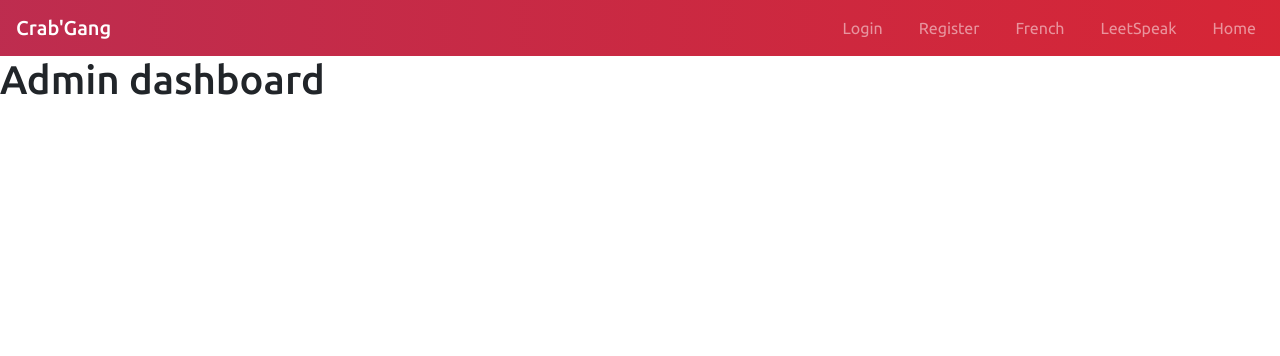
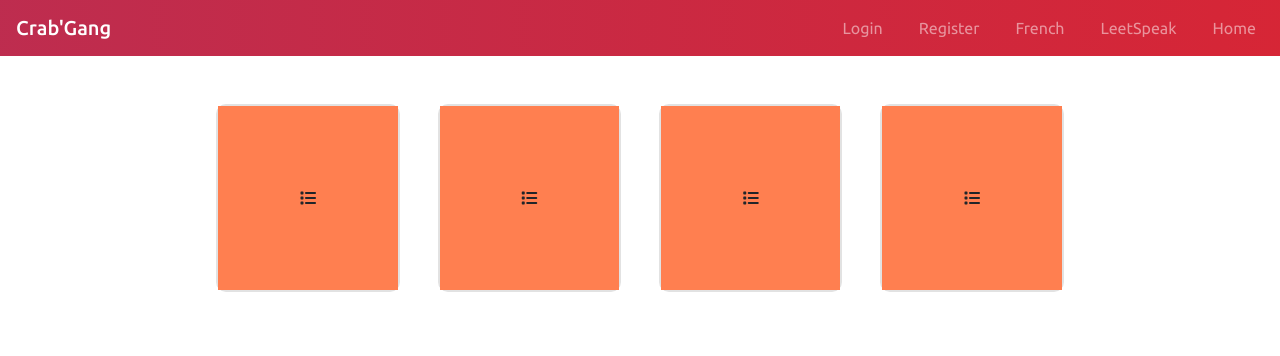
Before and after one commit to CrabGang-Team/crabgang2020, a Symfony app: template templates/admin/dashboard.html.twig in a window 1280 px wide. Shown: the top 356 px of the page. Run offline with Twig, Linux system fonts and the light colour scheme; the template is opened without the code that fills it, so the values that code supplies are empty; some libraries are stand-ins or nearby versions.

Commit message:
Feat: Added the beginning of the dashboard

```diff
--- /dev/null
+++ b/public/css/components/tile.css
@@ -0,0 +1,15 @@
+.tile-container {
+   width: 100%;
+   border: 2px solid rgb(226, 226, 226);
+   border-radius: 10px;
+}
+
+.tile-icon {
+   text-align: center;
+   padding: 80px 0 80px 0;
+   background-color: coral;
+}
+
+.tile-icon i {
+   font-size: ;
+}
--- a/templates/admin/dashboard.html.twig
+++ b/templates/admin/dashboard.html.twig
@@ -1,10 +1,17 @@
 {% extends 'base.html.twig' %}
 
-{% block title %}Hello AdminController!{% endblock %}
+{% block title %}Dashboard
+{% endblock %}
 
 {% block body %}
 
+	<div class="container-fluid mt-5">
+		<div class="row justify-content-center">
+			{% for i in 0..3 %}
+            {% include "components/tile.html.twig" %}
+         {% endfor %}
+		</div>
+	</div>
 
-<h1>Admin dashboard</h1>
 
 {% endblock %}
--- a/templates/base.html.twig
+++ b/templates/base.html.twig
@@ -26,7 +26,8 @@
 		<link rel="stylesheet" href="{{ asset('css/base.css') }}">
 
 		{# Personal CSS #}
-		<link rel="stylesheet" href="{{ asset('css/card-info.css') }}">
+		<link rel="stylesheet" href="{{ asset('css/components/card-info.css') }}">
+		<link rel="stylesheet" href="{{ asset('css/components/tile.css') }}">
 		<link rel="stylesheet" href="{{ asset('css/style.css') }}">
 		<link rel="stylesheet" href="{{ asset('css/responsive.css') }}">
 
@@ -61,7 +62,7 @@
 			</div>
 		</nav>
 
-		<div style="margin-top: 56px">
+		<div style="padding-top: 56px">
 			{% block body %}{% endblock %}
 		</div>
 
--- /dev/null
+++ b/templates/components/tile.html.twig
@@ -0,0 +1,7 @@
+<div class="col-2 mx-1">
+   <div class="tile-container">
+      <div class="tile-icon">
+         <i class="fas fa-list"></i>
+      </div>
+   </div>
+</div>
```
Also changed, not shown: src/Controller/AdminController.php (+7 -4 lines), src/Controller/MainController.php (+6 -3 lines), public/css/components/card-info.css (renamed from public/css/card-info.css), 1 other file.
